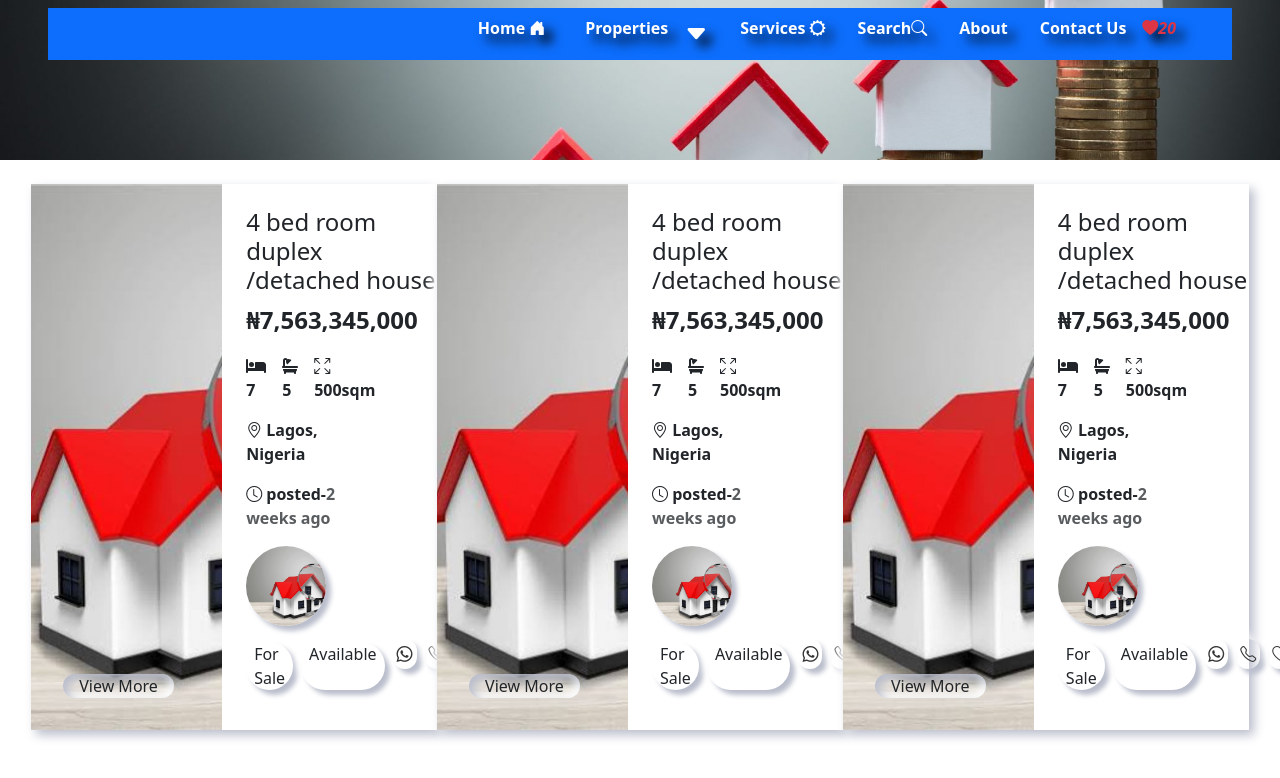
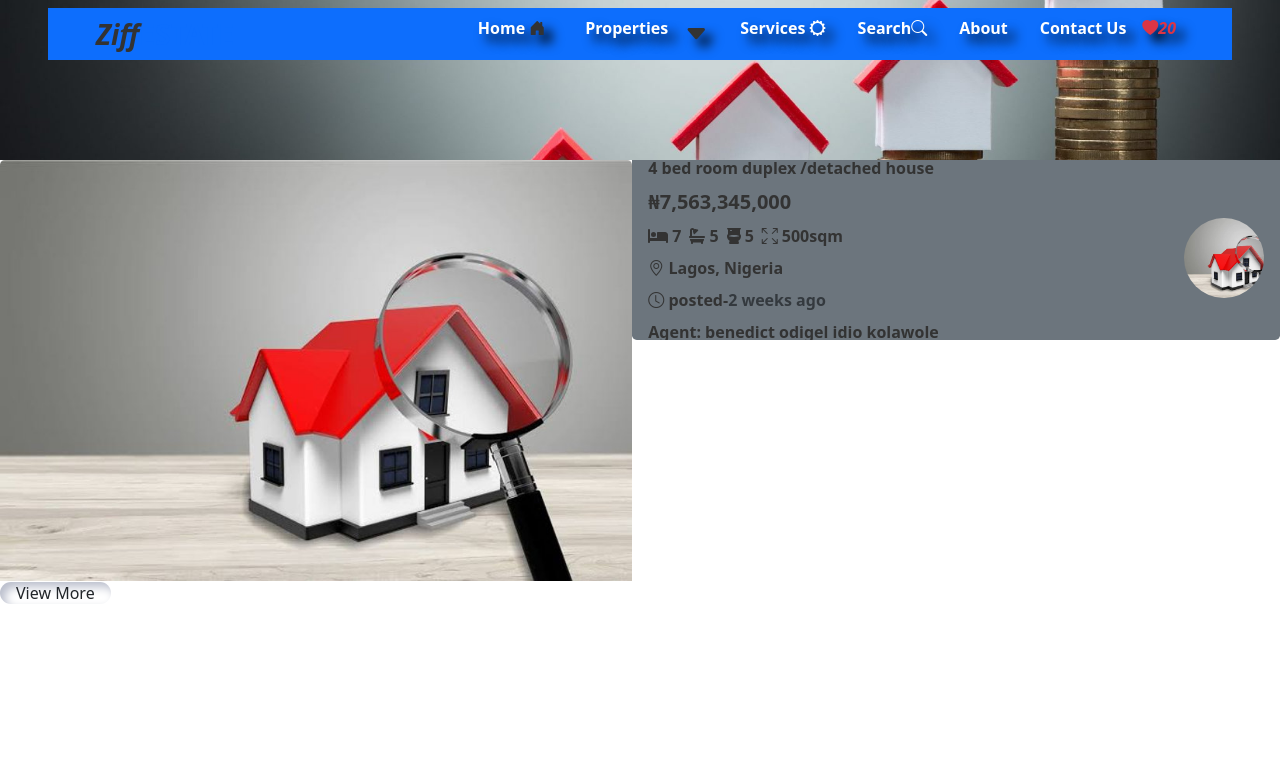
Before and after one commit to Chinaka-Fortune/realEstate, a React (Create React App) app in the folder real_estate/: page /properties in a window 1280 px wide. Shown: the top 778 px of the page. Built offline with nearby package versions, Linux system fonts and the light colour scheme.

Commit message:
working on the properties

```diff
--- a/real_estate/src/index.css
+++ b/real_estate/src/index.css
@@ -2,7 +2,8 @@
     margin: 0;
     padding: 0;
     box-sizing: border-box;
-    font-family:system-ui, -apple-system, BlinkMacSystemFont, 'Segoe UI', Roboto, Oxygen, Ubuntu, Cantarell, 'Open Sans', 'Helvetica Neue', sans-serif
+    font-family:system-ui, -apple-system, BlinkMacSystemFont, 'Segoe UI', Roboto, Oxygen, Ubuntu, Cantarell, 'Open Sans', 'Helvetica Neue', sans-serif;
+    color: #333;
  }
 
  .h1Font{
@@ -61,3 +62,10 @@ cursor: pointer;
 box-shadow: 5px 5px 10px #babecc,
    -5px -5px 10px #fff;
 }
+
+.AgentNameAndPic{
+  color: #333;
+}
+.AgentNameAndPic:hover{
+  color: #a1bdf1;
+}
--- a/real_estate/src/propertiesFolder/Properties.js
+++ b/real_estate/src/propertiesFolder/Properties.js
@@ -2,7 +2,7 @@ import React from "react";
 import usingImage from "../propertiesFolder/newPropImages/redSearch.jpeg";
 import propertiesLevels from "../propertiesFolder/newPropImages/13-Most-Expensive-Houses-In-Lagos.jpeg";
 import { FontAwesomeIcon } from "@fortawesome/react-fontawesome";
-import { faBed, faBath } from "@fortawesome/free-solid-svg-icons";
+import { faBed, faBath, faToilet } from "@fortawesome/free-solid-svg-icons";
 import { NavLink } from "react-router-dom";
 import "../agentFiles/agentFileImage/default-estate-agents-for-residential-rental-9.avif";
 
@@ -13,13 +13,65 @@ const Properties = () => {
   return (
     <>
       <img src={propertiesLevels} alt="" className="propertyBanner" />
+      <div className="propertiesContainer">
 
-      <div className="container-fluid my-4">
+      <div className=" d-md-flex justify-content-center">
+        <div className="propertySubContainer propertySubContainerImage  mx-auto ">
+          <img src={usingImage} alt=""/>
+          <NavLink
+            to="/popularDetails"
+            className="rounded-pill border-0 px-3 agentBtn text-decoration-none text-dark agentPostImageNavLink"
+          >
+            View More
+          </NavLink>
+        </div>
+        <div className="propertySubContainer bg-secondary mx-auto lh-1 d-flex flex-column justify-content-center px-3 propertySubContainerBorder">
+          <p className="fw-bolder">4 bed room duplex /detached house</p>
+          <div className="propertiesText justify-content-between d-flex bg-primar">
+            <div className="content">
+              <p className="fw-bolder fs-5">₦7,563,345,000</p>
+              <div className="propertiesIcons d-flex column-gap-2 ">
+                <p className=" fw-bold ">
+                  <FontAwesomeIcon icon={faBed} className="me-1 fw-bold" />7
+                </p>
+                <p className=" fw-bold ">
+                  <FontAwesomeIcon icon={faBath} className="me-1  fw-bold" />5
+                </p>
+                <p className=" fw-bold ">
+                  <FontAwesomeIcon icon={faToilet} className="me-1  fw-bold" />5
+                </p>
+                <p className=" fw-bold">
+                  <i class="bi bi-arrows-fullscreen me-1 fw-bolder"></i>
+                  500sqm
+                </p>
+              </div>
+
+              <p className="fw-bolder">
+                <i class="bi bi-geo-alt"></i> Lagos, Nigeria
+              </p>
+              <p className="fw-bold">
+                <i class="bi bi-clock"></i> posted-
+                <span className="text-muted">2 weeks ago</span>
+              </p>
+            </div>
+            <div className="propertiesAgentProfile d-flex align-items-center">
+              <NavLink className="agentMiniPic agentPostForSaleDetail rounded-circle">
+                <img src={usingImage} alt="" className="rounded-circle" />
+              </NavLink>
+            </div>
+          </div>
+          <NavLink to='' className="d-flex flex-nowrap text-truncate fw-bold AgentNameAndPic text-decoration-none">
+                Agent: benedict odigel idio kolawole
+              </NavLink>
+        </div>
+      </div>
+      </div>
+      {/* <div className="container-fluid my-4">
         <div className="row">
-          <div className="d-sm-flex agentPostBigScreenWidth mx-auto flex-wrap  justify-content-between">
-            <div className="col agentPostCol">
+          <div className="d-flex agentPostBigScreenWidth mx-auto flex-wrap  justify-content-between gap-2">
+            <div className="col-lg-5 agentPostCol">
               <div className="row">
-                <div className="col-lg-6">
+                <div className="col-lg-6 col-sm-6">
                   <figure className="agentPostImage position-relative">
                     <img src={usingImage} alt="" />
                     <NavLink
@@ -30,35 +82,44 @@ const Properties = () => {
                     </NavLink>
                   </figure>
                 </div>
-                <div className="col-lg-6 py-4">
-                  <h4>4 bed room duplex /detached house</h4>
+                <div className="col-lg-6 col-sm-6 py-2 ps-4 ps-lg-2 lh-1">
+                  <p className="fw-bolder">4 bed room duplex /detached house</p>
                   <div className="row">
                     <div className="col-8">
-                      <p className="fw-bolder fs-4">₦7,563,345,000</p>
+                      <p className="fw-bolder fs-5">₦7,563,345,000</p>
                       <div className="d-flex column-gap-2 newPropertyicondetails">
                         <p className=" fw-bold ">
                           <FontAwesomeIcon
                             icon={faBed}
-                            className="me-2 fw-bold"
+                            className="me-1 fw-bold"
                           />
                           7
                         </p>
                         <p className=" fw-bold ">
                           <FontAwesomeIcon
                             icon={faBath}
-                            className="me-2  fw-bold"
+                            className="me-1  fw-bold"
+                          />
+                          5
+                        </p>
+                        <p className=" fw-bold ">
+                          <FontAwesomeIcon
+                            icon={faToilet}
+                            className="me-1  fw-bold"
                           />
                           5
                         </p>
                         <p className=" fw-bold">
-                          <i class="bi bi-arrows-fullscreen me-2  fw-bolder"></i>
+                          <i class="bi bi-arrows-fullscreen me-1 fw-bolder"></i>
                           500sqm
                         </p>
                       </div>
+
+                      <p className="d-flex flex-nowrap text-truncate fw-bold">Agent: benedict odigel idio kolawole</p>
                       <p className="fw-bolder">
                         <i class="bi bi-geo-alt"></i> Lagos, Nigeria
                       </p>
-                      <p className="fw-bolder">
+                      <p className="fw-bold">
                         <i class="bi bi-clock"></i> posted-
                         <span className="text-muted">2 weeks ago</span>
                       </p>
@@ -95,165 +156,11 @@ const Properties = () => {
                 </div>
               </div>
             </div>
-            <div className="col agentPostCol">
-              <div className="row">
-                <div className="col-lg-6">
-                  <figure className="agentPostImage position-relative">
-                    <img src={usingImage} alt="" />
-                    <NavLink
-                      to="/popularDetails"
-                      className="rounded-pill border-0 px-3 agentBtn text-decoration-none text-dark agentPostImageNavLink"
-                    >
-                      View More
-                    </NavLink>
-                  </figure>
-                </div>
-                <div className="col-lg-6 py-4">
-                  <h4>4 bed room duplex /detached house</h4>
-                  <div className="row">
-                    <div className="col-8">
-                      <p className="fw-bolder fs-4">₦7,563,345,000</p>
-                      <div className="d-flex column-gap-2 newPropertyicondetails">
-                        <p className=" fw-bold ">
-                          <FontAwesomeIcon
-                            icon={faBed}
-                            className="me-2 fw-bold"
-                          />
-                          7
-                        </p>
-                        <p className=" fw-bold ">
-                          <FontAwesomeIcon
-                            icon={faBath}
-                            className="me-2  fw-bold"
-                          />
-                          5
-                        </p>
-                        <p className=" fw-bold">
-                          <i class="bi bi-arrows-fullscreen me-2  fw-bolder"></i>
-                          500sqm
-                        </p>
-                      </div>
-                      <p className="fw-bolder">
-                        <i class="bi bi-geo-alt"></i> Lagos, Nigeria
-                      </p>
-                      <p className="fw-bolder">
-                        <i class="bi bi-clock"></i> posted-
-                        <span className="text-muted">2 weeks ago</span>
-                      </p>
-                    </div>
-                    <div className="col d-flex align-items-center">
-                      <figure className="agentMiniPic agentPostForSaleDetails rounded-circle">
-                        <img
-                          src={usingImage}
-                          alt=""
-                          className="rounded-circle"
-                        />
-                      </figure>
-                    </div>
-                  </div>
-                  <div>
-                    <div className="d-flex  rounded-pill justify-content-cente column-gap-2">
-                      <p className="rounded-pill px-2 d-flex agentPostForSaleDetails">
-                        For Sale
-                      </p>
-                      <p className="agentPostForSaleDetails px-2 rounded-pill">
-                        Available
-                      </p>
-                      <NavLink className="">
-                        <i className="bi bi-whatsapp agentPostForSaleDetails rounded-pill pointerCursorStyle p-1"></i>
-                      </NavLink>
-                      <NavLink className="">
-                        <i className="bi bi-telephone agentPostForSaleDetails rounded-pill pointerCursorStyle p-1 fw-bolder"></i>
-                      </NavLink>
-                      <NavLink className="">
-                        <i className="bi bi-heart agentPostForSaleDetails rounded-pill pointerCursorStyle p-1"></i>
-                      </NavLink>
-                    </div>
-                  </div>
-                </div>
-              </div>
-            </div>
-            <div className="col agentPostCol">
-              <div className="row">
-                <div className="col-lg-6">
-                  <figure className="agentPostImage position-relative">
-                    <img src={usingImage} alt="" />
-                    <NavLink
-                      to="/popularDetails"
-                      className="rounded-pill border-0 px-3 agentBtn text-decoration-none text-dark agentPostImageNavLink"
-                    >
-                      View More
-                    </NavLink>
-                  </figure>
-                </div>
-                <div className="col-lg-6 py-4">
-                  <h4>4 bed room duplex /detached house</h4>
-                  <div className="row">
-                    <div className="col-8">
-                      <p className="fw-bolder fs-4">₦7,563,345,000</p>
-                      <div className="d-flex column-gap-2 newPropertyicondetails">
-                        <p className=" fw-bold ">
-                          <FontAwesomeIcon
-                            icon={faBed}
-                            className="me-2 fw-bold"
-                          />
-                          7
-                        </p>
-                        <p className=" fw-bold ">
-                          <FontAwesomeIcon
-                            icon={faBath}
-                            className="me-2  fw-bold"
-                          />
-                          5
-                        </p>
-                        <p className=" fw-bold">
-                          <i class="bi bi-arrows-fullscreen me-2  fw-bolder"></i>
-                          500sqm
-                        </p>
-                      </div>
-                      <p className="fw-bolder">
-                        <i class="bi bi-geo-alt"></i> Lagos, Nigeria
-                      </p>
-                      <p className="fw-bolder">
-                        <i class="bi bi-clock"></i> posted-
-                        <span className="text-muted">2 weeks ago</span>
-                      </p>
-                    </div>
-                    <div className="col d-flex align-items-center">
-                      <figure className="agentMiniPic agentPostForSaleDetails rounded-circle">
-                        <img
-                          src={usingImage}
-                          alt=""
-                          className="rounded-circle"
-                        />
-                      </figure>
-                    </div>
-                  </div>
-                  <div>
-                    <div className="d-flex  rounded-pill justify-content-cente column-gap-2">
-                      <p className="rounded-pill px-2 d-flex agentPostForSaleDetails">
-                        For Sale
-                      </p>
-                      <p className="agentPostForSaleDetails px-2 rounded-pill">
-                        Available
-                      </p>
-                      <NavLink className="">
-                        <i className="bi bi-whatsapp agentPostForSaleDetails rounded-pill pointerCursorStyle p-1"></i>
-                      </NavLink>
-                      <NavLink className="">
-                        <i className="bi bi-telephone agentPostForSaleDetails rounded-pill pointerCursorStyle p-1 fw-bolder"></i>
-                      </NavLink>
-                      <NavLink className="">
-                        <i className="bi bi-heart agentPostForSaleDetails rounded-pill pointerCursorStyle p-1"></i>
-                      </NavLink>
-                    </div>
-                  </div>
-                </div>
-              </div>
-            </div>
+
+
           </div>
         </div>
-      </div>
+      </div> */}
     </>
   );
 };
--- a/real_estate/src/propertiesFolder/newProperties.css
+++ b/real_estate/src/propertiesFolder/newProperties.css
@@ -1,4 +1,4 @@
-  .propertyBanner {
+   .propertyBanner {
     width: 100%;
     height: 20vh;
     object-fit: cover;
@@ -8,7 +8,7 @@
     margin-top: 4rem;
 }
 
-.searchConAgent input, .searchConAgent button{
+/*.searchConAgent input, .searchConAgent button{
     box-shadow: 5px 5px 10px #babecc,
         -5px -5px 10px #fff;
         outline:0;
@@ -123,8 +123,8 @@ object-fit: cover;
 }
 
 .agentMiniPic{
-    width: 5rem;
-    height: 5rem;
+    width: 4rem;
+    height: 4rem;
 }
 .agentMiniPic img{
     width: 100%;
@@ -139,9 +139,19 @@ object-fit: cover;
     color: green;
 }
 
-.bi.bi-heart:hover{color: red;}
+.bi.bi-heart:hover{
+    color: red;
+}
 
-@media (max-width:480px) {
+.ggg{
+    gap: 4rem;
+}
+.wit{
+    width: 100%;
+
+}
+
+@media (max-width:320px) {
     .colDiv .figureDiv{
     width: 300px;
     height: 330px;
@@ -207,4 +217,48 @@ object-fit: cover;
 .colDiv .icons .navlinks i{
     font-size: 1rem;
 }
+
+.wit{
+    width: 47%;
 }
+}
+ */
+
+.propertiesContainer{
+    width: 100%;
+    height: 100vh;
+}
+ .propertySubContainer{
+    width:95%;
+    height: 30%;
+    position: relative;
+ }
+ .propertySubContainer img{
+width: 100%;
+height: 100%;
+object-fit: cover;
+border-top-right-radius: 0.3rem;
+border-top-left-radius: 0.3rem;
+/* position: relative; */
+ }
+
+ .propertySubContainer .agentPostImageNavLinkton{
+    position: absolute;
+    top: 50%;
+    transform: translate(-50%,-50%);
+    left: 1rem;
+    z-index: 4;
+}
+
+.propertySubContainerBorder{
+    border-bottom-right-radius: 0.3rem;
+border-bottom-left-radius: 0.3rem;
+}
+
+@media (max-width:320px) {
+  .propertySubContainer{
+    width:95%;
+    height: 50%;
+    position: relative;
+ }
+}
```
